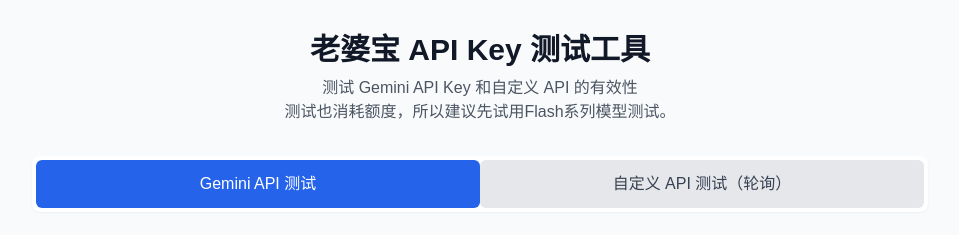
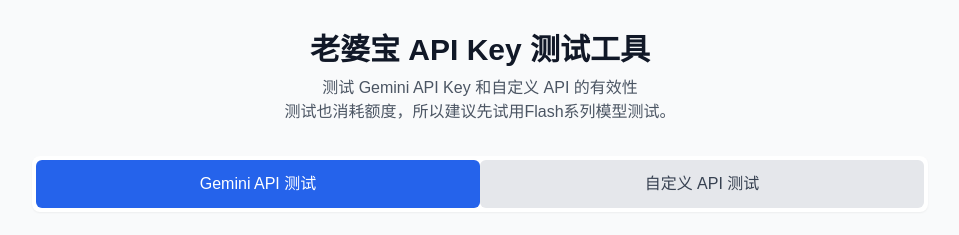
Before and after one commit to andclear/api-tester, a Next.js app: page / in a window 1280 px wide. Shown: the top 235 px of the page, without its empty margins (160-1119 px from the left). Built offline with nearby package versions, Linux system fonts and the light colour scheme.

Commit message:
更改网站图标

```diff
--- a/app/components/CustomApiTester.tsx
+++ b/app/components/CustomApiTester.tsx
@@ -1,7 +1,7 @@
 'use client'
 
+import { AlertCircle, CheckCircle, ExternalLink, Eye, EyeOff, Loader2, XCircle } from 'lucide-react'
 import { useState } from 'react'
-import { CheckCircle, XCircle, Loader2, AlertCircle, ExternalLink, Eye, EyeOff } from 'lucide-react'
 
 interface TestResult {
   success: boolean
@@ -374,6 +374,9 @@
       <h2 className="text-2xl font-bold mb-6 text-gray-900 dark:text-white">
         自定义 API 测试
       </h2>
+      <h4>写轮询只是为了方便提示报错内容，实际上兼容所有OpenAI API接口的测试</h4>
+
+      <br />
 
       {/* 子标签页切换 */}
       <div className="flex mb-6 bg-gray-100 dark:bg-gray-700 rounded-lg p-1">
--- a/app/components/GeminiTester.tsx
+++ b/app/components/GeminiTester.tsx
@@ -1,7 +1,7 @@
 'use client'
 
+import { AlertCircle, CheckCircle, Eye, EyeOff, Loader2, XCircle } from 'lucide-react'
 import { useState } from 'react'
-import { CheckCircle, XCircle, Loader2, AlertCircle, Eye, EyeOff } from 'lucide-react'
 
 interface TestResult {
   success: boolean
--- a/app/page.tsx
+++ b/app/page.tsx
@@ -1,8 +1,8 @@
 'use client'
 
 import { useState } from 'react'
+import CustomApiTester from './components/CustomApiTester'
 import GeminiTester from './components/GeminiTester'
-import CustomApiTester from './components/CustomApiTester'
 
 export default function Home() {
   const [activeTab, setActiveTab] = useState<'gemini' | 'custom'>('gemini')
@@ -25,7 +25,7 @@
             activeTab === 'custom' ? 'tab-active' : 'tab-inactive'
           }`}
         >
-          自定义 API 测试（轮询）
+          自定义 API 测试
         </button>
       </div>
 
```
Also changed, not shown: 1 other file (tests, documents, lock files or other folders).
